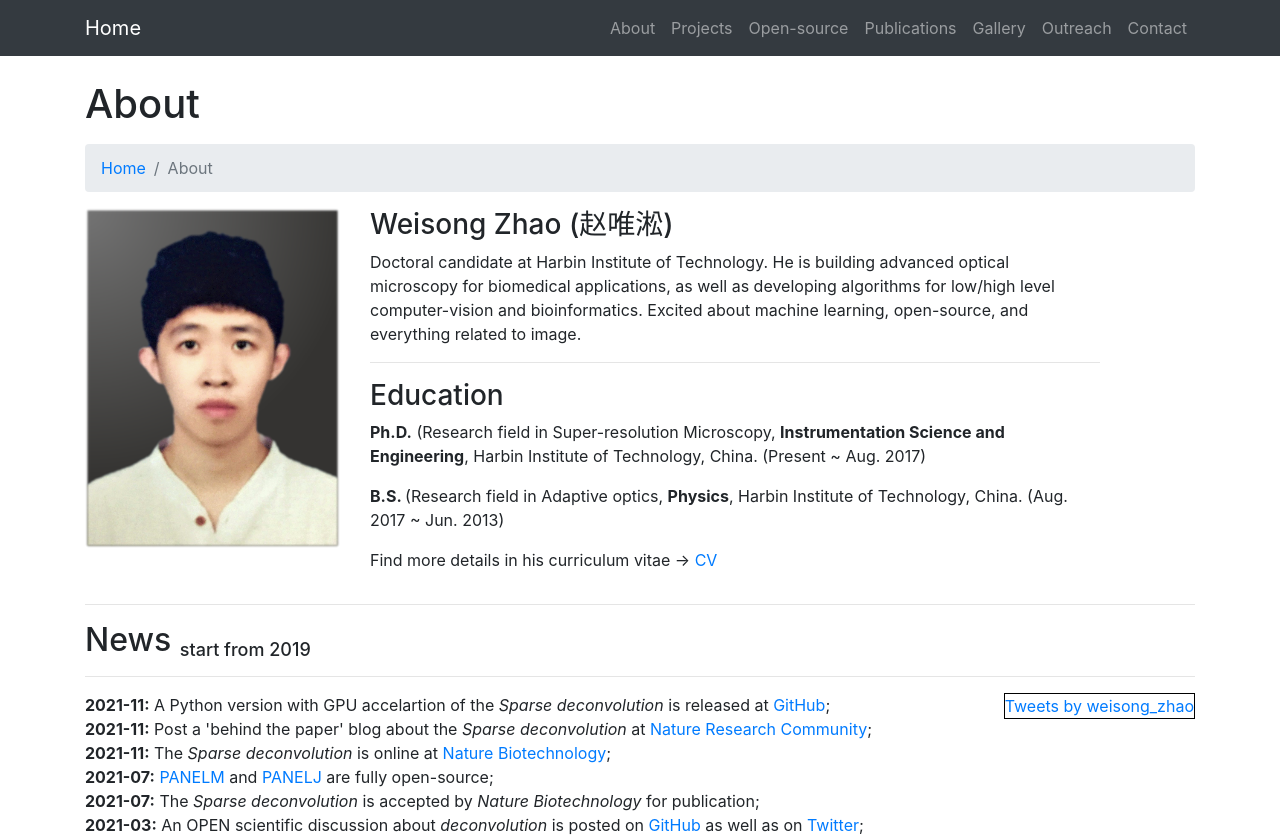
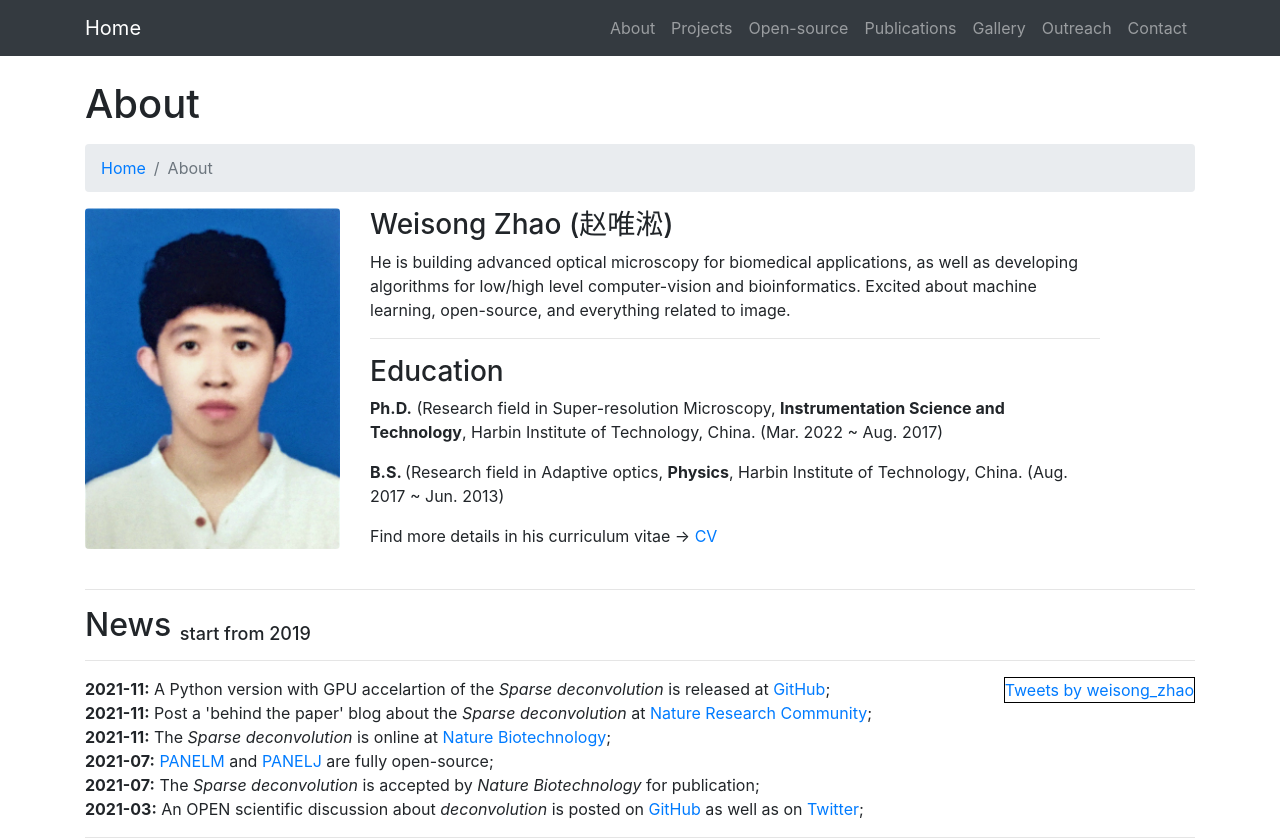
Before and after one commit to WeisongZhao/home, a website: page about.html in a window 1280 px wide. Shown: the top 840 px of the page. Drawn offline with Linux system fonts and the light colour scheme.

Commit message:
small typo

```diff
--- a/about.html
+++ b/about.html
@@ -61,17 +61,17 @@
       </ol>
       <div class="row">
         <div class="col-lg-3">
-          <img class="img-fluid rounded mb-4" src="./img/partner/ME-Dgray.png"
+          <img class="img-fluid rounded mb-4" src="./img/partner/me.png"
           height="400" width="400"
           alt="">
         </div>
         <div class="col-lg-8">
           <h3>Weisong Zhao (赵唯淞)</h3>
-          <p>Doctoral candidate at Harbin Institute of Technology. He is building advanced optical microscopy for biomedical applications, as well as developing algorithms for low/high level computer-vision and bioinformatics. Excited about machine learning, open-source, and everything related to image.</p><hr>
+          <p>He is building advanced optical microscopy for biomedical applications, as well as developing algorithms for low/high level computer-vision and bioinformatics. Excited about machine learning, open-source, and everything related to image.</p><hr>
           <h3>Education</h3>
-          <p><strong>Ph.D.</strong> (Research field in Super-resolution Microscopy, <b>Instrumentation Science and Engineering</b>, Harbin Institute of Technology, China. (Present ~ Aug. 2017)</p>
+          <p><strong>Ph.D.</strong> (Research field in Super-resolution Microscopy, <b>Instrumentation Science and Technology</b>, Harbin Institute of Technology, China. (Mar. 2022 ~ Aug. 2017)</p>
           <p><strong>B.S. </strong>(Research field in Adaptive optics, <b>Physics</b>, Harbin Institute of Technology, China. (Aug. 2017 ~ Jun. 2013)</p>
-          <p>Find more details in his curriculum vitae -> <a href="https://weisongzhao.github.io/resume/" target="_blank">CV</a></p>
+          <p>Find more details in his curriculum vitae -> <a href="404.html" target="_blank">CV</a></p>
 <!--           <h6>Access to more fancy images -> <a href="portfolio-4-col.html" target="_blank">Gallery</a></h6>
           <h6>Blog (博客) -> <a href="https://blog.csdn.net/weixin_41923961/" target="_blank">CSDN</a></h6> -->
         </div>
```
Also changed, not shown: img/partner/me.png (added).
